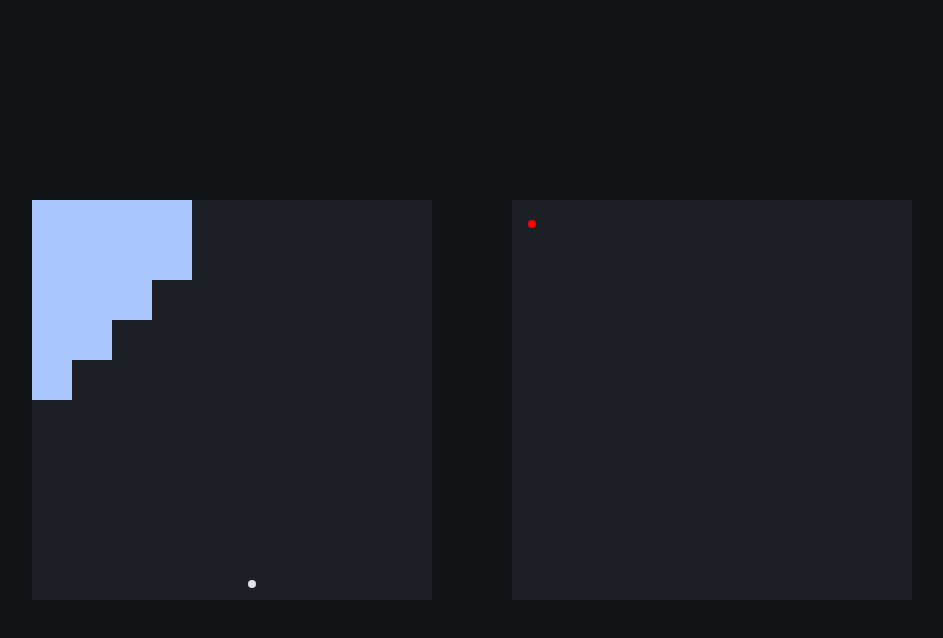
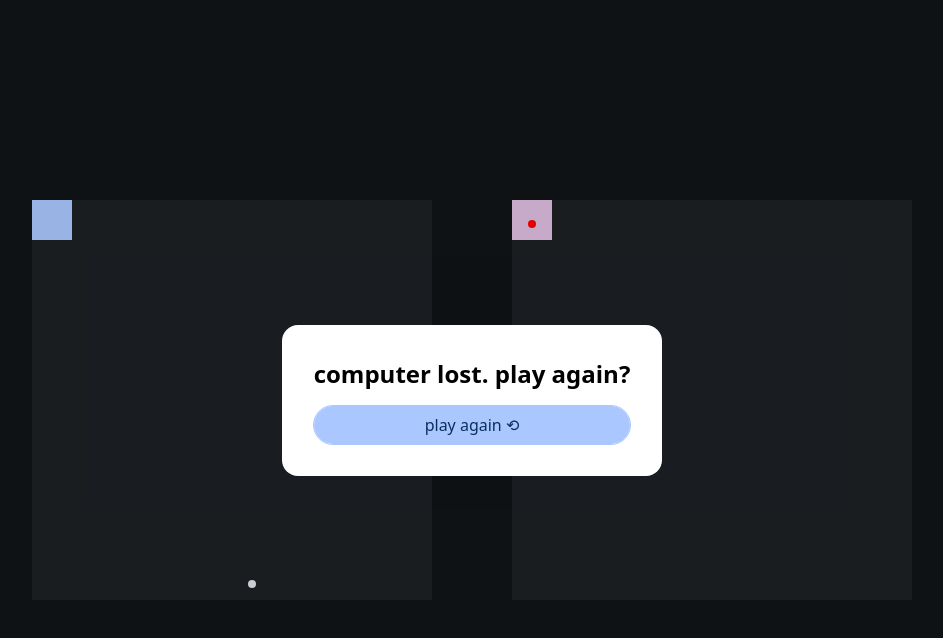
Before and after one commit to sinskiy/odin-battleship, a website built with webpack: page src/index.html in a window 1280 px wide. Both pictures are taken after a click on the element 700 px from the left and 220 px from the top of the page. Shown: the whole page, without its empty margins (168-1111 px from the left). Built offline with nearby package versions, Linux system fonts and the light colour scheme.

Commit message:
feat: finish the game

```diff
--- a/src/createDOM.js
+++ b/src/createDOM.js
@@ -1,17 +1,29 @@
-import createGame from "./createGame";
 import { BOARD_SIZE } from "./gameboard";
-import { handlePlayerTurn, handleComputerTurn } from "./gameboardEvents";
+import {
+  handlePlayerTurn,
+  handleComputerTurn,
+  endGame,
+} from "./gameboardEvents";
 import Ship from "./ship";
 
-const { player, computer } = createGame();
-export default function createGameDOM() {
+let player, computer;
+export default function createGameDOM(playerPassed, computerPassed) {
   document.body.innerHTML = "";
+
+  player = playerPassed;
+  console.log(playerPassed, computerPassed);
+  computer = computerPassed;
+
   const board1 = boardToDOM(player);
   const board2 = boardToDOM(computer);
   document.body.append(board1, board2);
 }
 
 function boardToDOM(newPlayer) {
+  if (newPlayer.board.allSunk()) {
+    endGame(newPlayer.type);
+  }
+
   const DOMBoard = document.createElement("div");
   DOMBoard.classList.add("board", newPlayer.type);
 
@@ -38,7 +50,7 @@ function boardToDOM(newPlayer) {
 
           handlePlayerTurn(computer.board, i, j);
           handleComputerTurn(player.board);
-          createGameDOM();
+          createGameDOM(player, computer);
         });
       }
 
--- a/src/createGame.js
+++ b/src/createGame.js
@@ -3,13 +3,7 @@ import Player from "./player";
 export default function createGame() {
   const player = new Player("player");
   const computer = new Player("computer");
-  player.board.place(0, 0, 5);
-  computer.board.place(0, 0, 5);
-  player.board.place(0, 1, 4);
-  computer.board.place(0, 1, 4);
-  player.board.place(0, 2, 3);
-  computer.board.place(0, 2, 3);
-  player.board.place(0, 3, 2);
-  computer.board.place(0, 3, 2);
+  player.board.place(0, 0, 1);
+  computer.board.place(0, 0, 1);
   return { player, computer };
 }
--- a/src/gameboardEvents.js
+++ b/src/gameboardEvents.js
@@ -1,3 +1,6 @@
+import createGame from "./createGame";
+import createGameDOM from "./createDOM";
+
 export function handlePlayerTurn(board, i, j) {
   board.receiveAttack(i, j);
 }
@@ -14,3 +17,29 @@ export function handleComputerTurn(board) {
 
   board.receiveAttack(randomX, randomY);
 }
+
+export function endGame(loser) {
+  createEndDialog(loser);
+}
+
+function createEndDialog(loser) {
+  const dialog = document.createElement("dialog");
+
+  const h2 = document.createElement("h2");
+  h2.textContent = `${loser} lost. play again?`;
+
+  const button = document.createElement("button");
+  button.textContent = "play again ⟲";
+  button.addEventListener("click", restartGame);
+
+  dialog.append(h2, button);
+
+  document.body.appendChild(dialog);
+  dialog.showModal();
+  dialog.addEventListener("cancel", (e) => e.preventDefault());
+}
+
+function restartGame() {
+  const { player, computer } = createGame();
+  createGameDOM(player, computer);
+}
--- a/src/index.html
+++ b/src/index.html
@@ -6,6 +6,9 @@
     <title>Battleship</title>
   </head>
   <body>
-    <dialog></dialog>
+    <dialog>
+      <h2>Computer lost</h2>
+      <button>Play again</button>
+    </dialog>
   </body>
 </html>
--- a/src/index.js
+++ b/src/index.js
@@ -1,4 +1,6 @@
 import "./style.css";
 import createGameDOM from "./createDOM";
+import createGame from "./createGame";
 
-createGameDOM();
+const { player, computer } = createGame();
+createGameDOM(player, computer);
--- a/src/style.css
+++ b/src/style.css
@@ -5,11 +5,24 @@
   --surface-high: #282a2f;
   --text: #e2e2e9;
   --primary: #aac7ff;
+  --on-primary: #0b305f;
   --secondary: #ddbce0;
   --border: #8b9198;
 }
 
 body {
+  font-family:
+    system-ui,
+    -apple-system,
+    BlinkMacSystemFont,
+    "Segoe UI",
+    Roboto,
+    Oxygen,
+    Ubuntu,
+    Cantarell,
+    "Open Sans",
+    "Helvetica Neue",
+    sans-serif;
   display: flex;
   justify-content: space-between;
   padding: 12rem;
@@ -55,3 +68,36 @@ body {
 .computer .sunk {
   background-color: var(--secondary);
 }
+
+h2 {
+  margin: 0;
+}
+
+dialog[open] {
+  font: inherit;
+
+  padding: 2rem;
+
+  border: none;
+  border-radius: 1rem;
+
+  display: flex;
+  flex-direction: column;
+  gap: 1rem;
+}
+
+button {
+  font: inherit;
+  font-weight: 500;
+
+  padding: 0.5rem 4rem;
+  width: 100%;
+
+  border: none;
+  background-color: var(--primary);
+  color: var(--on-primary);
+  border-radius: 9999px;
+}
+button:focus-visible {
+  outline: 1px solid var(--primary);
+}
```
